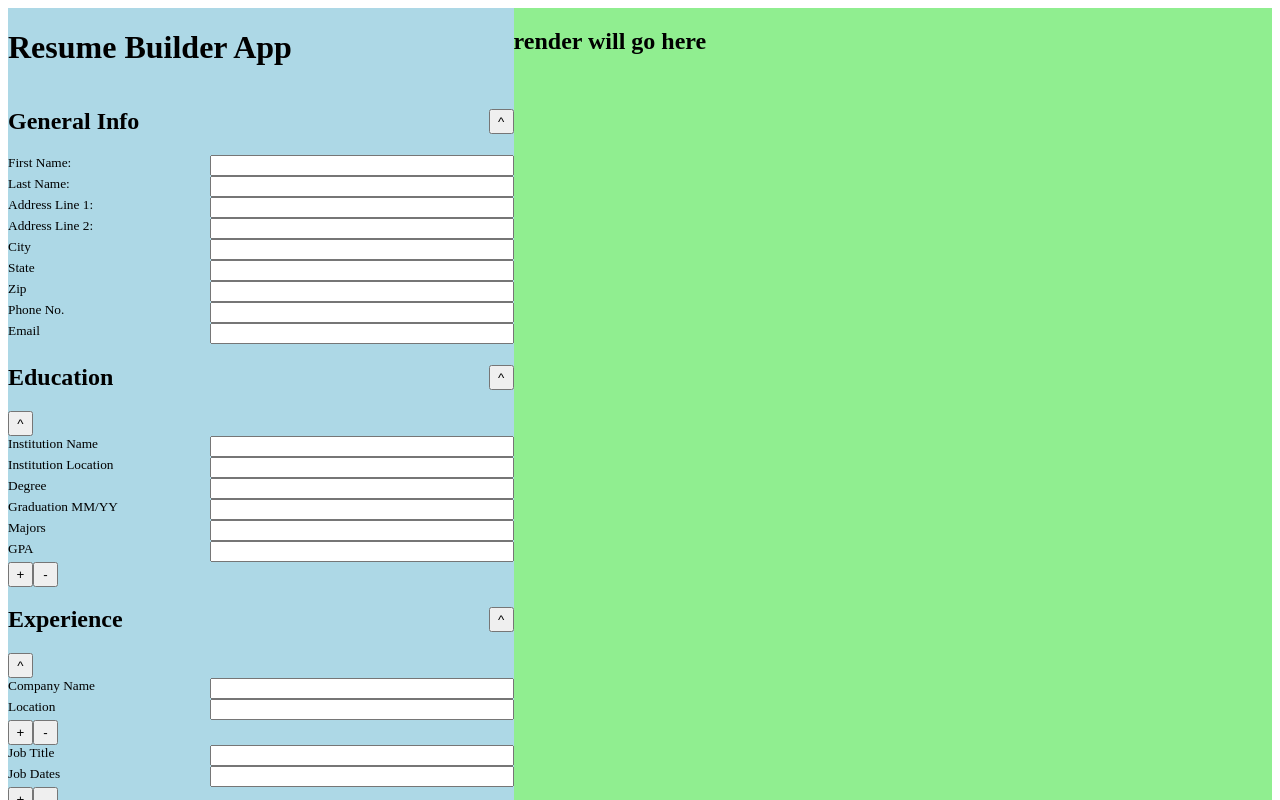
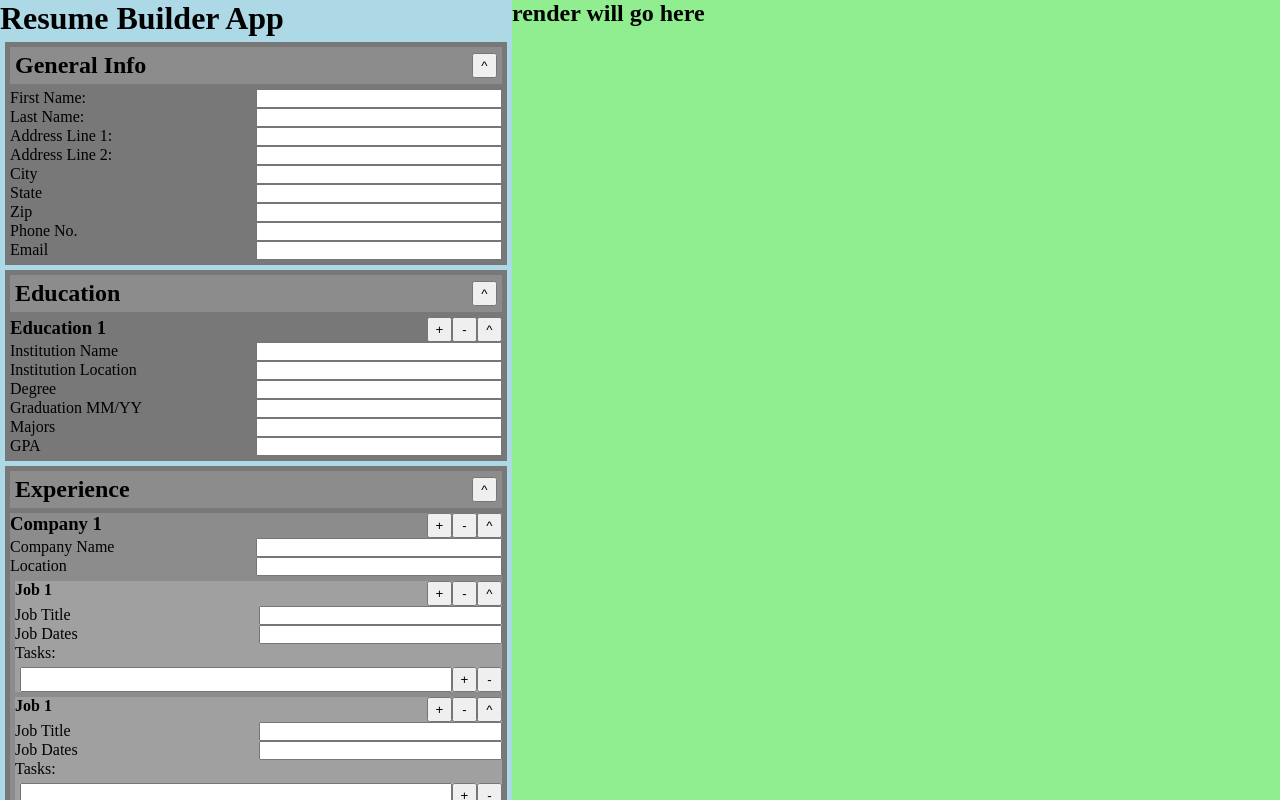
Before and after one commit to hansbuilt/odin-CVApplication, a React (Vite) app: page / in a window 1280 px wide. Shown: the top 800 px of the page. Built offline with nearby package versions, Linux system fonts and the light colour scheme.

Commit message:
Updated edit component structuring and formatting

```diff
--- a/src/App.css
+++ b/src/App.css
@@ -1,9 +1,7 @@
-/* #root {
-  max-width: 1280px;
-  margin: 0 auto;
-  padding: 2rem;
-  text-align: center;
-} */
+* {
+  margin: 0;
+  padding: 0;
+}
 
 #root {
   display: flex;
@@ -15,7 +13,68 @@
   width: 80vw;
 }
 
-.editSection > * > label {
+.editSection {
+  background-color: rgb(120, 120, 120);
+  margin: 5px;
+  padding: 5px;
+}
+
+.editItemHeader {
+  display: flex;
+  justify-content: space-between;
+}
+
+.editInputContainer {
+  display: grid;
+  grid-template-columns: 1fr 1fr;
+}
+
+.editBulletItem {
+  display: flex;
+}
+
+.editBulletItem > input {
+  flex-grow: 1;
+  min-width: 0;
+}
+
+.editSectionHeader {
+  display: flex;
+  align-items: center;
+  justify-content: space-between;
+  padding: 5px;
+  margin: 0 0 5px 0;
+  background-color: rgb(140, 140, 140);
+}
+
+.editJobCompany {
+  background-color: rgb(140, 140, 140);
+  display: flex;
+  flex-direction: column;
+}
+
+.editJobRole {
+  margin: 5px 0px 5px 5px;
+  background-color: rgb(160, 160, 160);
+}
+
+.editJobTask {
+  margin: 5px 0px 5px 5px;
+  background-color: rgb(180, 180, 180);
+}
+
+.renderContainer {
+  background-color: lightgreen;
+  width: 120vw;
+}
+
+.buttonAddDel,
+.buttonShowHide {
+  width: 25px;
+  height: 25px;
+}
+
+/* .editSection > * > label {
   font-size: 10pt;
 }
 
@@ -24,22 +83,10 @@
   grid-template-columns: 0.8fr 1.2fr;
 }
 
-.renderContainer {
-  background-color: lightgreen;
-  width: 120vw;
-}
-
-.editSectionHeader {
-  display: flex;
-  align-items: center;
-  justify-content: space-between;
-}
-
-.buttonAddDel,
-.buttonShowHide {
-  width: 25px;
-  height: 25px;
-}
+.editSection > form > div {
+  display: grid;
+  grid-template-columns: 0.8fr 1.2fr;
+} */
 
 /* .logo {
   height: 6em;
--- a/src/components/editor/EditEducationItem.jsx
+++ b/src/components/editor/EditEducationItem.jsx
@@ -5,8 +5,15 @@ import DeleteItemBtn from "./DeleteItemBtn";
 function EditEducationItem(props) {
   return (
     <>
-      <ShowHideBtn></ShowHideBtn>
-      <form>
+      <div className="editItemHeader">
+        <h3>Education 1</h3>
+        <div className="">
+          <AddItemBtn></AddItemBtn>
+          <DeleteItemBtn></DeleteItemBtn>
+          <ShowHideBtn></ShowHideBtn>
+        </div>
+      </div>
+      <div className="editEducationItem editInputContainer">
         <label>Institution Name</label>
         <input type="text" name="educationInstitution" required></input>
 
@@ -24,9 +31,7 @@ function EditEducationItem(props) {
 
         <label>GPA</label>
         <input type="text" name="educationGPA" required></input>
-      </form>
-      <AddItemBtn></AddItemBtn>
-      <DeleteItemBtn></DeleteItemBtn>
+      </div>
     </>
   );
 }
--- a/src/components/editor/EditGeneralInfo.jsx
+++ b/src/components/editor/EditGeneralInfo.jsx
@@ -1,7 +1,6 @@
 function EditGeneralInfo(props) {
   return (
-    <>
-      <form>
+    <div className="editGeneralInfo editInputContainer">
       <label>First Name:</label>
       <input type="text" name="firstName" required></input>
 
@@ -28,8 +27,7 @@ function EditGeneralInfo(props) {
 
       <label>Email</label>
       <input type="text" name="email" required></input>
-      </form>
-    </>
+    </div>
   );
 }
 
--- a/src/components/editor/EditJobCompany.jsx
+++ b/src/components/editor/EditJobCompany.jsx
@@ -5,20 +5,30 @@ import EditJobRole from "./EditJobRole";
 
 function EditJobCompany({ children }) {
   return (
-    <>
+    <div className="editJobCompany">
+      <div className="editItemHeader">
+        <h3>Company 1</h3>
+        <div>
+          <AddItemBtn></AddItemBtn>
+          <DeleteItemBtn></DeleteItemBtn>
           <ShowHideBtn></ShowHideBtn>
-      <form>
+        </div>
+      </div>
+
+      <div className="editCompanyBody">
+        <div className="editInputContainer">
           <label>Company Name</label>
           <input type="text" name="jobCompany" required></input>
 
           <label>Location</label>
           <input type="text" name="jobLocation" required></input>
-      </form>
-      <AddItemBtn></AddItemBtn>
-      <DeleteItemBtn></DeleteItemBtn>
+        </div>
+
+        <EditJobRole></EditJobRole>
         <EditJobRole></EditJobRole>
         {children}
-    </>
+      </div>
+    </div>
   );
 }
 
--- a/src/components/editor/EditJobRole.jsx
+++ b/src/components/editor/EditJobRole.jsx
@@ -1,22 +1,30 @@
+import ShowHideBtn from "./ShowHideBtn";
 import AddItemBtn from "./AddItemBtn";
 import DeleteItemBtn from "./DeleteItemBtn";
 import EditJobTask from "./EditJobTask";
 
 function EditJobRole({ children }) {
   return (
-    <>
-      <form>
+    <div className="editJobRole">
+      <div className="editItemHeader">
+        <h4>Job 1</h4>
+        <div>
+          <AddItemBtn></AddItemBtn>
+          <DeleteItemBtn></DeleteItemBtn>
+          <ShowHideBtn></ShowHideBtn>
+        </div>
+      </div>
+      <div className="editInputContainer">
         <label>Job Title</label>
         <input type="text" name="jobTitle" required></input>
 
         <label>Job Dates</label>
         <input type="text" name="jobDates" required></input>
-      </form>
-      <AddItemBtn></AddItemBtn>
-      <DeleteItemBtn></DeleteItemBtn>
+      </div>
+      <label>Tasks:</label>
       <EditJobTask></EditJobTask>
       {children}
-    </>
+    </div>
   );
 }
 
--- a/src/components/editor/EditJobTask.jsx
+++ b/src/components/editor/EditJobTask.jsx
@@ -1,17 +1,15 @@
 import AddItemBtn from "./AddItemBtn";
 import DeleteItemBtn from "./DeleteItemBtn";
 
-function EditJobTask({ children }) {
+function EditJobTask() {
   return (
-    <>
-      <form>
-        <label>Task</label>
-        <input type="text" name="jobTask" required></input>
-      </form>
-      <AddItemBtn></AddItemBtn>
-      <DeleteItemBtn></DeleteItemBtn>
-      {children}
-    </>
+    <div className="editJobTask editBulletItem">
+      <input type="text" name="jobTask" required></input>
+      <div>
+        <AddItemBtn></AddItemBtn>
+        <DeleteItemBtn></DeleteItemBtn>
+      </div>
+    </div>
   );
 }
 
--- a/src/components/editor/EditSection.jsx
+++ b/src/components/editor/EditSection.jsx
@@ -3,12 +3,11 @@ import ShowHideBtn from "./ShowHideBtn";
 function EditSection({ name, children }) {
   return (
     <div className="editSection">
-      <span className="editSectionHeader">
+      <div className="editSectionHeader">
         <h2>{name}</h2>
         <ShowHideBtn></ShowHideBtn>
-      </span>
-
-      {children}
+      </div>
+      <form className="editSectionBody">{children}</form>
     </div>
   );
 }
--- a/src/components/editor/EditSkillItem.jsx
+++ b/src/components/editor/EditSkillItem.jsx
@@ -3,14 +3,13 @@ import DeleteItemBtn from "./DeleteItemBtn";
 
 function EditSkillItem(props) {
   return (
-    <>
-      <form>
-        <label>Skill/Interest</label>
-        <input type="text" name="jobTask" required></input>
-      </form>
-      <AddItemBtn></AddItemBtn>
-      <DeleteItemBtn></DeleteItemBtn>
-    </>
+    <div className="editBulletItem">
+      <input type="text" name="jobTask" required></input>
+      <div>
+        <AddItemBtn></AddItemBtn>
+        <DeleteItemBtn></DeleteItemBtn>
+      </div>
+    </div>
   );
 }
 
```
Lines whose indentation alone changed are shown as unchanged.
